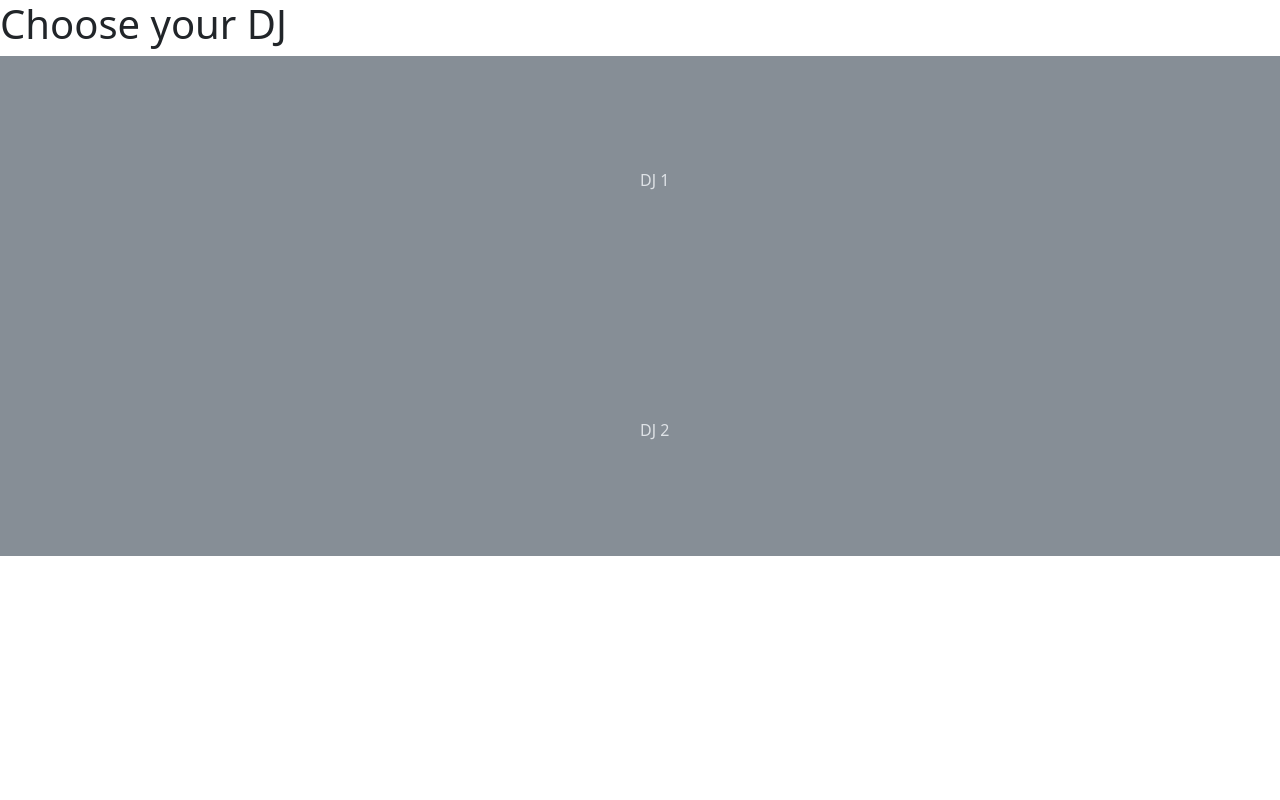
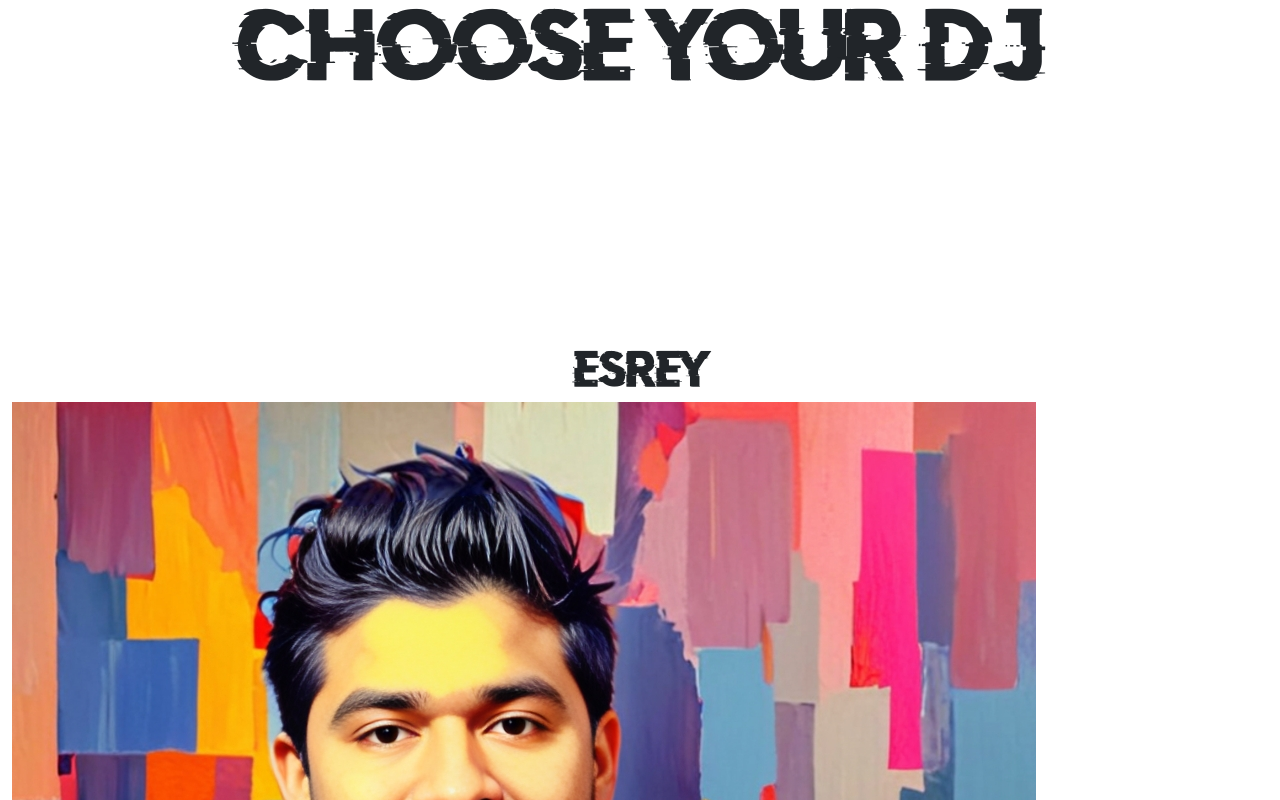
Before and after one commit to esrey/home, a plain HTML site: page index.html in a window 1280 px wide. Shown: the top 800 px of the page. Drawn offline with nearby package versions, Linux system fonts and the light colour scheme; files whose address does not match are found by name.

Commit message:
images added per profile

```diff
--- a/index.html
+++ b/index.html
@@ -3,20 +3,56 @@
   <head>
     <meta charset="utf-8">
     <meta name="viewport" content="width=device-width, initial-scale=1">
-    <title>Bootstrap demo</title>
+    <title>DJ SikRoy DJ Esrey</title>
     <link href="https://cdn.jsdelivr.net/npm/bootstrap@5.3.3/dist/css/bootstrap.min.css" rel="stylesheet" integrity="sha384-QWTKZyjpPEjISv5WaRU9OFeRpok6YctnYmDr5pNlyT2bRjXh0JMhjY6hW+ALEwIH" crossorigin="anonymous">
+    <style>
+
+    @font-face {
+
+        font-family: "Doctor Glitch";
+
+        src: url("C:/Users/dasik/projekts/sresrey/home/assets/Doctor Glitch.otf") format("opentype");
+
+    }
+
+    body {
+
+        font-family: "Doctor Glitch", sans-serif; /* Fallback font added */
+
+    }
+
+    h1 {
+
+        font-family: "Doctor Glitch", cursive;
+        text-align: center;
+        vertical-align: middle;
+
+    }
+    h1 {
+
+        font-family: "Doctor Glitch", cursive;
+        text-align: center;
+        vertical-align: middle;
+
+    }
+
+</style>
   </head>
-  <body>
-    <p class="h1">Choose your DJ</p>
+  <body class="container-fluid">
+    <center class="display-1">Choose your DJ</center>
     <div class="bd-example-snippet bd-code-snippet">
   <div class="bd-example m-0 border-0">
 
-        <svg class="bd-placeholder-img bd-placeholder-img-lg img-fluid" width="100%" height="250" xmlns="http://www.w3.org/2000/svg" role="img" aria-label="Placeholder: Responsive image" preserveAspectRatio="xMidYMid slice" focusable="false"><title>Placeholder</title><rect width="100%" height="100%" fill="#868e96"></rect><text x="50%" y="50%" fill="#dee2e6" dy=".3em">DJ 1</text></svg>
+        <svg class="bd-placeholder-img bd-placeholder-img-lg img-fluid" width="100%" height="250" xmlns="http://www.w3.org/2000/svg" role="img" aria-label="Placeholder: Responsive image" preserveAspectRatio="xMidYMid slice" focusable="false"><title>Placeholder</title>
+          <center class="h1">Esrey</center>
+          <img src="assets\artEsrey.jpg" class="img-fluid" alt="artEsrey"></svg>
 
   </div>
   <div class="bd-example m-0 border-0">
 
-        <svg class="bd-placeholder-img bd-placeholder-img-lg img-fluid" width="100%" height="250" xmlns="http://www.w3.org/2000/svg" role="img" aria-label="Placeholder: Responsive image" preserveAspectRatio="xMidYMid slice" focusable="false"><title>Placeholder</title><rect width="100%" height="100%" fill="#868e96"></rect><text x="50%" y="50%" fill="#dee2e6" dy=".3em">DJ 2</text></svg>
+        <svg class="bd-placeholder-img bd-placeholder-img-lg img-fluid" width="100%" height="250" xmlns="http://www.w3.org/2000/svg" role="img" aria-label="Placeholder: Responsive image" preserveAspectRatio="xMidYMid slice" focusable="false"><title>Placeholder</title>
+          <center class="h1"> SikRoy</center> <img src=
+"assets\CyberSikroy.jpg" class="img-fluid"></class> </svg>
 
   </div>
 </div>
```
Also changed, not shown: assets/CyberSikroy.jpg (added), assets/Doctor Glitch.otf (added), assets/artEsrey.jpg (added).
